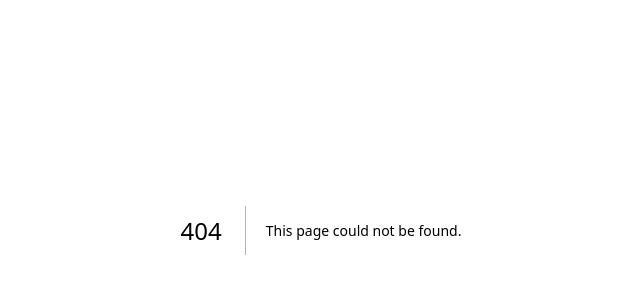
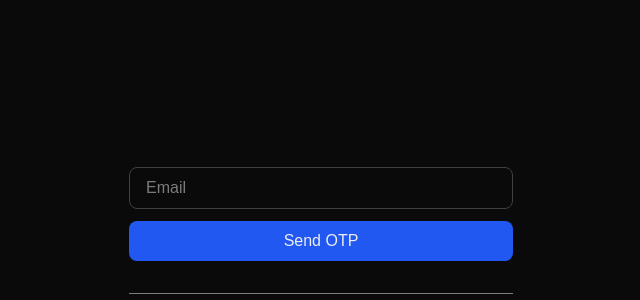
Before and after one commit to krishal342/authentication-frontend, a Next.js app: page /auth/resetPassword in a window 1280 px wide. Before the commit this address had no page. Shown: the part 170-470 px from the top of the page, without its empty margins (319-959 px from the left). Built offline with nearby package versions, Linux system fonts and the light colour scheme.

Commit message:
adding-reest-password

```diff
--- a/app/auth/login/page.jsx
+++ b/app/auth/login/page.jsx
@@ -115,6 +115,10 @@ const LoginPage = () => {
 
             </form>
 
+            <div className='switch-btn flex justify-center'>
+                <Link href="/auth/resetPassword" >Reset Password</Link >
+            </div>
+
             <div className='divider'>
                 <span className='mx-4'>OR</span>
             </div>
@@ -128,6 +132,8 @@ const LoginPage = () => {
                 </svg>
             </div>
 
+
+
             <hr className='opacity-50' />
 
             <div className='flex gap-2 text-sm'>
--- /dev/null
+++ b/app/auth/resetPassword/page.jsx
@@ -0,0 +1,179 @@
+'use client'
+import { useState } from 'react'
+import { useForm } from 'react-hook-form'
+import { useRouter } from 'next/navigation'
+
+
+
+const ResetPassword = () => {
+
+    const [otpRes, setOptRes] = useState(false);
+    const [showPassword, setShowPassword] = useState(false);
+    const [email,setEmail] = useState('');
+
+    const router = useRouter();
+
+    const {
+        register: registerEmail,
+        handleSubmit: handleSubmitEmail,
+        setError: setErrorEmail,
+        clearErrors: clearErrorsEmail,
+        formState: { errors: errorsEmail, isSubmitting:isSubmittingEmail },
+    } = useForm();
+
+    const {
+        register,
+        handleSubmit,
+        setError,
+        clearErrors,
+        formState: { errors, isSubmitting },
+    } = useForm();
+
+    const getOTP = async (data) => {
+
+        const response = await fetch(`${process.env.NEXT_PUBLIC_API_URL}/auth/sendOTP`, {
+            method: 'POST',
+            headers: {
+                'Content-Type': 'application/json'
+            },
+            body: JSON.stringify(data),
+            credentials: 'include'
+        });
+
+        const resData = await response.json();
+
+        if (response.ok) {
+            setEmail(data.email);
+            setOptRes(true);
+        }
+        else {
+            setErrorEmail('invalidCredentials', { message: resData.message });
+        }
+    }
+
+    const sendOTP = async (data) =>{
+
+        const newData = {...data, email};
+
+        const response = await fetch(`${process.env.NEXT_PUBLIC_API_URL}/auth/resetPassword`, {
+            method: 'POST',
+            headers: {
+                'Content-Type': 'application/json'
+            },
+            body: JSON.stringify(newData),
+            credentials: 'include'
+        })
+        const resData = await response.json();
+
+        if(response.ok) {
+            router.push('/auth/login');
+        }
+        else {
+            setError('invalidCredentials', { message: resData.message });
+        }
+    }
+
+    return (
+        <div className='w-full flex flex-col  gap-8 '>
+            <form action="" className='flex flex-col gap-3' onSubmit={handleSubmitEmail(getOTP)}>
+                {/* for email to send otp */}
+                <label>
+
+                    <input
+                        {...registerEmail(
+                            'email',
+                            {
+                                required: { value: true, message: 'Required!' },
+                                pattern: { value: /^[A-Z0-9_]+@[A-Z0-9._]+\.[A-Z]{2,}$/i, message: 'Invalid email address' }
+                            }
+                        )}
+                        type="text"
+                        placeholder='Email'
+                        className='input-field'
+                        spellCheck="false"
+                        disabled={otpRes}
+                    />
+                    {errorsEmail.email && <span className='error'>{errorsEmail.email.message}</span>}
+                </label>
+                <button className={`btn w-full ${isSubmittingEmail && 'opacity-50'}`} type='submit' disabled={isSubmittingEmail} onClick={() => clearErrorsEmail("invalidCredentials")} >Send OTP</button>
+                {errorsEmail.invalidCredentials && <span className='error'>{errorsEmail.invalidCredentials.message}</span>}
+            </form>
+
+            <hr className='opacity-50' />
+
+            {
+                otpRes &&
+                <form action="" className='flex flex-col gap-3' onSubmit={handleSubmit(sendOTP)}>
+
+                    {/* for password */}
+                    <label>
+                        <div className='input-field flex items-center'>
+                            <input
+                                {...register(
+                                    'password',
+                                    {
+                                        required: { value: true, message: 'Required!' },
+                                        minLength: { value: 8, message: 'Password must be at least 8 characters long' },
+                                        pattern: { value: /(?=.*[A-Z])(?=.*[a-z])(?=.*\d)(?=.*[@$!%*#?&])/, message: 'Password must contain at least one letter, one number and one special character' }
+                                    }
+                                )}
+                                type={`${showPassword ? 'text' : 'password'}`}
+                                placeholder='New Password'
+                                className='outline-none w-full'
+                                spellCheck="false"
+                                autoComplete='off'
+                            />
+
+                            {
+                                showPassword
+                                    ? <svg xmlns="http://www.w3.org/2000/svg" width="18" height="18" fill="currentColor" className="eye" viewBox="0 0 16 16" onClick={() => { setShowPassword(false) }}>
+                                        <path d="M16 8s-3-5.5-8-5.5S0 8 0 8s3 5.5 8 5.5S16 8 16 8M1.173 8a13 13 0 0 1 1.66-2.043C4.12 4.668 5.88 3.5 8 3.5s3.879 1.168 5.168 2.457A13 13 0 0 1 14.828 8q-.086.13-.195.288c-.335.48-.83 1.12-1.465 1.755C11.879 11.332 10.119 12.5 8 12.5s-3.879-1.168-5.168-2.457A13 13 0 0 1 1.172 8z" />
+                                        <path d="M8 5.5a2.5 2.5 0 1 0 0 5 2.5 2.5 0 0 0 0-5M4.5 8a3.5 3.5 0 1 1 7 0 3.5 3.5 0 0 1-7 0" />
+                                    </svg>
+                                    : <svg xmlns="http://www.w3.org/2000/svg" width="18" height="18" fill="currentColor" className="eye-slash" viewBox="0 0 16 16" onClick={() => { setShowPassword(true) }}>
+                                        <path d="M13.359 11.238C15.06 9.72 16 8 16 8s-3-5.5-8-5.5a7 7 0 0 0-2.79.588l.77.771A6 6 0 0 1 8 3.5c2.12 0 3.879 1.168 5.168 2.457A13 13 0 0 1 14.828 8q-.086.13-.195.288c-.335.48-.83 1.12-1.465 1.755q-.247.248-.517.486z" />
+                                        <path d="M11.297 9.176a3.5 3.5 0 0 0-4.474-4.474l.823.823a2.5 2.5 0 0 1 2.829 2.829zm-2.943 1.299.822.822a3.5 3.5 0 0 1-4.474-4.474l.823.823a2.5 2.5 0 0 0 2.829 2.829" />
+                                        <path d="M3.35 5.47q-.27.24-.518.487A13 13 0 0 0 1.172 8l.195.288c.335.48.83 1.12 1.465 1.755C4.121 11.332 5.881 12.5 8 12.5c.716 0 1.39-.133 2.02-.36l.77.772A7 7 0 0 1 8 13.5C3 13.5 0 8 0 8s.939-1.721 2.641-3.238l.708.709zm10.296 8.884-12-12 .708-.708 12 12z" />
+                                    </svg>
+                            }
+
+
+
+                        </div>
+                        {errors.password && <span className='error'>{errors.password.message}</span>}
+                    </label>
+
+                    {/* for OTP */}
+                    <label>
+
+                        <input
+                            {...register(
+                                'otp',
+                                {
+                                    required: { value: true, message: 'Required!' },
+                                    pattern: { value: /[0-9]{5}$/, message: 'OTP must be 5 digits' }
+                                }
+                            )}
+                            type="text"
+                            inputMode='numeric'
+                            maxLength={5}
+                            placeholder='OTP'
+                            className='input-field'
+                            onInput={(e) => {
+                                e.target.value = e.target.value.replace(/[^0-9]/g, ""); // remove non-numeric
+                            }}
+
+                        />
+                        {errors.otp && <span className='error'>{errors.otp.message}</span>}
+                    </label>
+
+                    <button className={`btn w-full ${isSubmitting && 'opacity-50'}`} type='submit' disabled={isSubmitting} onClick={() => clearErrors("invalidCredentials")} >Submit</button>
+                    {errors.invalidCredentials && <span className='error'>{errors.invalidCredentials.message}</span>}
+                </form>
+            }
+
+        </div>
+    )
+}
+
+export default ResetPassword
--- a/app/globals.css
+++ b/app/globals.css
@@ -4,7 +4,7 @@
   --background: #0a0a0a;
   --background-secondary: #18181b;
   --foreground: #ededed;
-  --blue: #1d4ed8;
+  --blue: #2058f1;
   --border-color: #3f3f46;
   --body-max-width: 1500px;
 }
@@ -32,7 +32,6 @@ body {
     border-bottom: 1px solid var(--border-color);
 }
 
-
 .input-field{
     border: 1px solid var(--border-color);
     border-radius: 0.5rem;
@@ -44,10 +43,11 @@ body {
 .switch-btn{
     color: var(--blue);
     cursor: pointer;
+    opacity: 0.8;
 }
 .switch-btn:hover{
     color: var(--blue);
-    opacity: 0.8;
+    opacity: 1;
 }
 
 .eye-slash{
```
Also changed, not shown: 1 other file (tests, documents, lock files or other folders).
